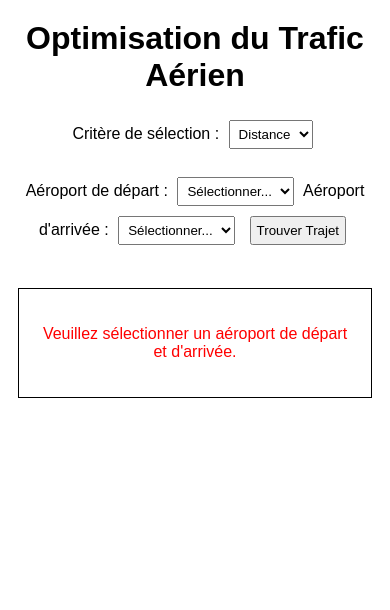
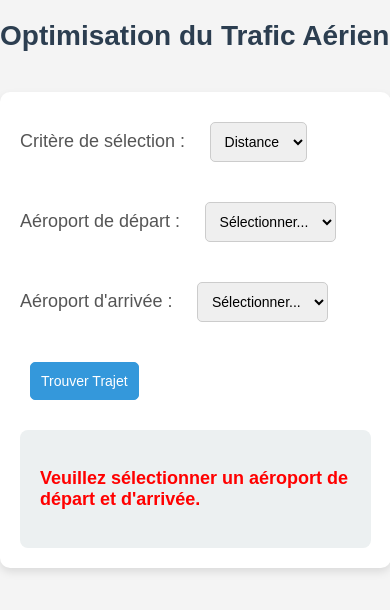
Before and after one commit to alexandrelej/LEPL1507_Groupe5, a plain HTML site: page interface_utilisateur/LEPL1507_project.html in a window 390 px wide. Both pictures are taken after a click on the button "Trouver Trajet". Drawn offline with Linux system fonts and the light colour scheme.

Commit message:
javascript

```diff
--- a/interface_utilisateur/LEPL1507_project.html
+++ b/interface_utilisateur/LEPL1507_project.html
@@ -5,59 +5,149 @@
     <meta name="viewport" content="width=device-width, initial-scale=1.0">
     <title>Optimisation du Trafic Aérien</title>
     <style>
+        /* Global Styles */
         body {
-            font-family: Arial, sans-serif;
-            text-align: center;
+            font-family: 'Arial', sans-serif;
+            background-color: #f4f4f4;
+            color: #333;
             margin: 0;
             padding: 0;
         }
+
         h1 {
             margin-top: 20px;
+            font-size: 36px;
+            color: #2c3e50;
         }
+
+        /* Container for content */
         .container {
             width: 80%;
-            margin: 20px auto;
-            border: 1px solid black;
+            margin: 40px auto;
+            background-color: #fff;
+            border-radius: 10px;
+            box-shadow: 0 4px 8px rgba(0, 0, 0, 0.1);
             padding: 20px;
         }
+
+        /* Form Elements */
         select, button {
-            margin: 5px;
-            padding: 5px;
+            padding: 10px;
+            margin: 10px;
+            font-size: 16px;
+            border-radius: 5px;
+            border: 1px solid #ccc;
+        }
+
+        select:focus, button:focus {
+            border-color: #3498db;
+            outline: none;
+        }
+
+        button {
+            background-color: #3498db;
+            color: white;
+            cursor: pointer;
+        }
+
+        button:hover {
+            background-color: #2980b9;
+        }
+
+        /* Labels and layout adjustments */
+        label {
+            font-size: 18px;
+            margin-right: 10px;
+            color: #555;
+        }
+
+        .form-group {
+            margin-bottom: 20px;
+        }
+
+        /* Result Box */
+        #resultat {
+            margin-top: 20px;
+            background-color: #ecf0f1;
+            padding: 20px;
+            border-radius: 8px;
+            font-size: 18px;
+            text-align: left;
+        }
+
+        /* Error and success messages */
+        .error {
+            color: red;
+            font-weight: bold;
+        }
+
+        .success {
+            color: green;
+            font-weight: bold;
+        }
+
+        /* Small mobile adjustments */
+        @media (max-width: 768px) {
+            .container {
+                width: 90%;
+            }
+            h1 {
+                font-size: 28px;
+            }
+            select, button {
+                font-size: 14px;
+            }
         }
     </style>
 </head>
 <body>
     <h1>Optimisation du Trafic Aérien</h1>
+
+    <div class="container">
+        <div class="form-group">
             <label for="critere">Critère de sélection :</label>
             <select id="critere" onchange="chargerAeroports()">
                 <option value="distance">Distance</option>
                 <option value="temps">Temps</option>
                 <option value="coût">Coût</option>
             </select>
-    <br><br>
+        </div>
+
+        <div class="form-group">
             <label for="depart">Aéroport de départ :</label>
             <select id="depart">
                 <option value="">Sélectionner...</option>
             </select>
+        </div>
+
+        <div class="form-group">
             <label for="arrivee">Aéroport d'arrivée :</label>
             <select id="arrivee">
                 <option value="">Sélectionner...</option>
             </select>
+        </div>
+
         <button onclick="trouverPlusCourtChemin()">Trouver Trajet</button>
-    <br><br>
-    <div class="container" id="resultat"></div>
+
+        <div id="resultat"></div>
+    </div>
 
     <script>
         let graphe = {};
+        let critere;
+
+        window.onload = function() {
+            chargerAeroports();
+        };
 
         async function chargerAeroports() {
-            let critere = document.getElementById("critere").value;
+            critere = document.getElementById("critere").value;
             let fichier = "../json/" + critere + ".json";
 
             try {
                 let response = await fetch(fichier);
                 let data = await response.json();
-                let aeroports = data.nodes.map(node => node.id).sort(); // Tri alphabétique
+                let aeroports = data.nodes.map(node => node.id).sort();
                 graphe = {};
 
                 data.links.forEach(lien => {
@@ -94,6 +184,9 @@
             let visited = new Set();
             let noeuds = Object.keys(graphe);
 
+            if(depart == arrivee){
+                return { chemin: [depart,arrivee], distance: 0 };
+            }
             if(!noeuds.includes(depart) || !noeuds.includes(arrivee)){
                 return { chemin: [], distance: Infinity };
             }
@@ -119,9 +212,7 @@
                 }
             }
 
-
             if (distances[arrivee] === Infinity) {
-                console.log('inf');
                 return { chemin: [], distance: Infinity };
             }
 
@@ -140,20 +231,49 @@
             let arrivee = document.getElementById("arrivee").value;
             let resultatDiv = document.getElementById("resultat");
 
-            if (!depart || !arrivee) {
-                resultatDiv.innerHTML = "<p style='color:red;'>Veuillez sélectionner un aéroport de départ et d'arrivée.</p>";
+            if (!depart && !arrivee) {
+                resultatDiv.innerHTML = "<p class='error'>Veuillez sélectionner un aéroport de départ et d'arrivée.</p>";
+                return;
+            }
+
+            else if (!depart) {
+                resultatDiv.innerHTML = "<p class='error'>Veuillez sélectionner un aéroport de départ.</p>";
+                return;
+            }
+
+            else if (!arrivee) {
+                resultatDiv.innerHTML = "<p class='error'>Veuillez sélectionner un aéroport d'arrivée.</p>";
                 return;
             }
 
             let resultat = dijkstra(graphe, depart, arrivee);
-            console.log(resultat);
 
             if (resultat.distance === Infinity || resultat.chemin.length === 0) {
-                resultatDiv.innerHTML = `<p style='color:red;'>Aucun chemin trouvé entre ${depart} et ${arrivee}.</p>`;
+                resultatDiv.innerHTML = `<p class='error'>Aucun chemin trouvé entre ${depart} et ${arrivee}.</p>`;
             } else {
-                resultatDiv.innerHTML = `<p>Le plus court chemin de ${depart} à ${arrivee} est :</p>
+                let unite = "";
+                let distance = "";
+                let distanceAffichee = resultat.distance.toFixed(2);
+                switch (critere) {
+                    case "distance":
+                        unite = "km";
+                        distance = "Distance totale";
+                        break;
+                    case "coût":
+                        unite = "€";
+                        distance = "Coût total";
+                        break;
+                    case "temps":
+                        unite = "h";
+                        distance = "Temps total";
+                        break;
+                    default:
+                        unite = "km";
+                        break;
+                }
+            resultatDiv.innerHTML = `<p class='success'>Le plus court chemin de ${depart} à ${arrivee} est :</p>
                                     <p>${resultat.chemin.join(" → ")}</p>
-                <p>Distance totale : ${resultat.distance.toFixed(2)} km</p>`;
+                                    <p>${distance} : ${distanceAffichee} ${unite}</p>`;
             }
         }
     </script>
```
Also changed, not shown: json/coût.json (added, +1 -0 lines), json/temps.json (added, +1 -0 lines). Lines whose indentation alone changed are shown as unchanged.
